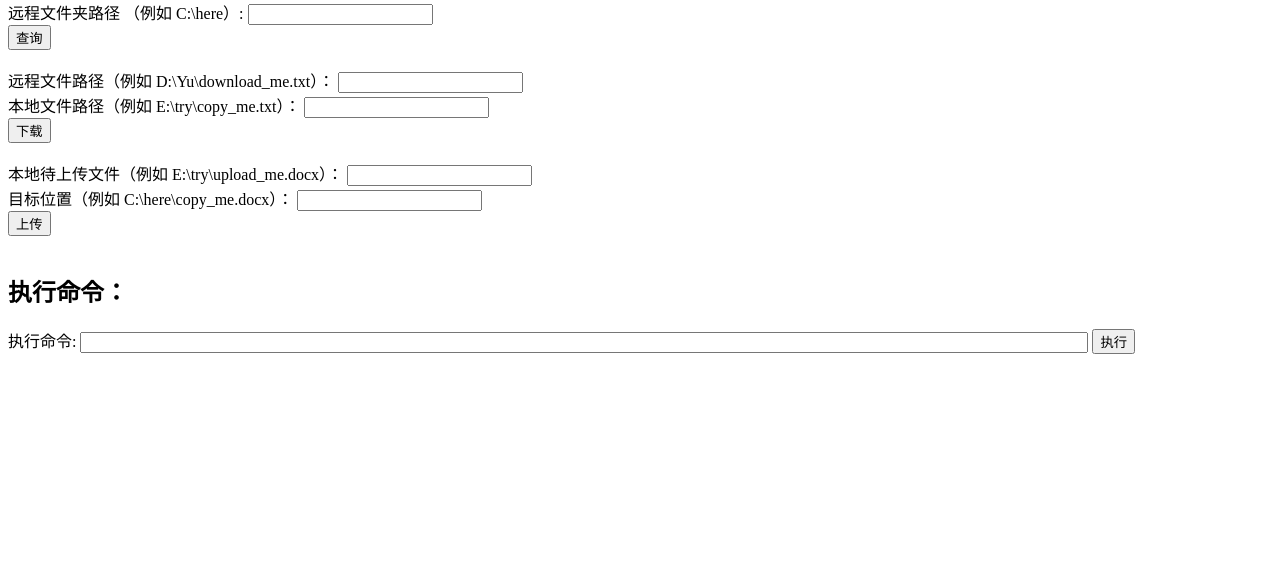
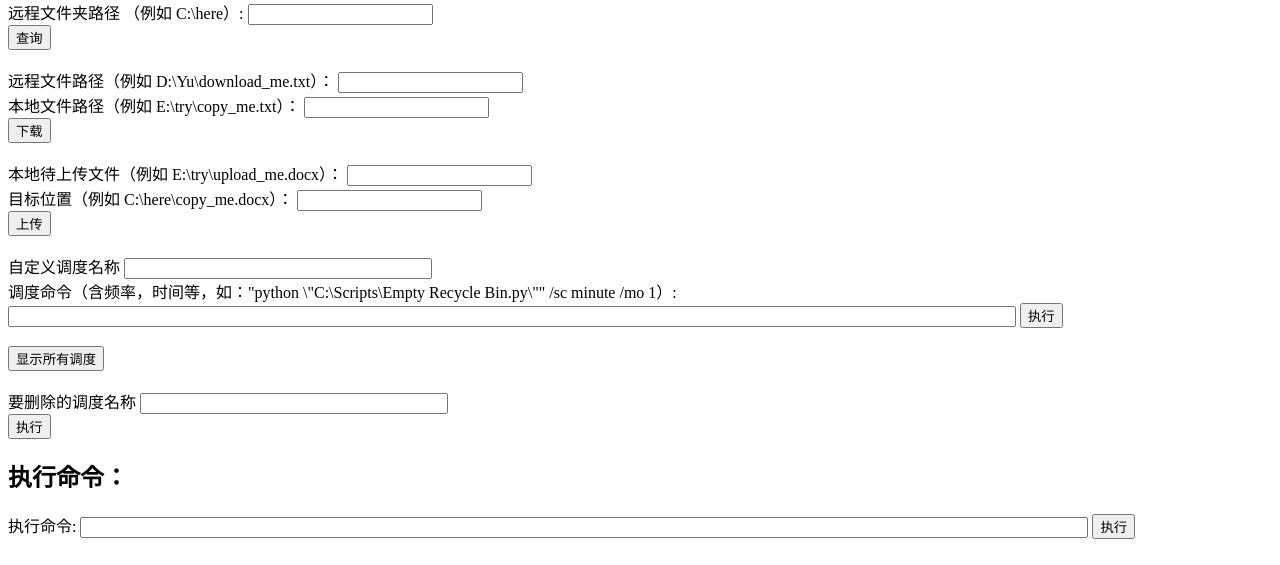
Before and after one commit to guyubs/ServerManager, a Flask app: template templates/batch_operation.html in a window 1280 px wide. Shown: the part 641-1206 px from the top of the page. Before the commit the page ends 995 px from the top, so only its background shows below. Run offline with Flask 3, Linux system fonts and the light colour scheme; the template is opened without the code that fills it, so the values that code supplies are empty.

Commit message:
调度功能：可以从原执行命令输入框执行，可以从增加的调度名，具体命令处分两步填写整体命令。另外增加查询现有调度和删除调度的按钮。

```diff
--- a/app.py
+++ b/app.py
@@ -419,6 +419,9 @@ def batch_operation():  # 连接服务器
         except Exception as e:
             failed_servers.append({'server': server, 'error': str(e)})
 
+
+
+
     return render_template('batch_operation.html', connected_servers=connected_servers, failed_servers=failed_servers)
 
 
--- a/templates/batch_operation.html
+++ b/templates/batch_operation.html
@@ -51,16 +51,9 @@
                     <button type="submit" name="command" value='typeperf "\PhysicalDisk(*)\Disk Bytes/sec" -sc 1'>查询磁盘IO</button>
                 </form><br>
 
-
-
-
-
-
-
-
                 <form action="/batch_execute" method="POST" onsubmit="editCommand()">
-                    <label for="command">输入要杀的进程（含后缀）:</label>
-                    <input type="text" id="command" name="command" style="width: 300px;">
+                    <label for="kill_command">输入要杀的进程（含后缀）:</label>
+                    <input type="text" id="kill_command" name="command" style="width: 300px;">
                     <input type="submit" value="杀进程">
                 </form><br>
                 <form action="{{ url_for('batch_show_directory_files') }}" method="post">
@@ -84,6 +77,21 @@
                     <input type="text" id="remote_file_path" name="remote_file_path"><br>
                     <input type="submit" value="上传">
                 </form><br>
+                <form action="/batch_execute" method="POST" onsubmit="return myCommand()">
+                  <label for="command1">自定义调度名称</label>
+                  <input type="text" id="command1" name="command" style="width: 300px;"><br>
+                  <label for="command2">调度命令（含频率，时间等，如："python \"C:\Scripts\Empty Recycle Bin.py\"" /sc minute /mo 1）:</label><br>
+                  <input type="text" id="command2" name="command2" style="width: 1000px;">
+                  <input type="submit" value="执行">
+                </form><br>
+                <form method="POST" action="/batch_execute">
+                    <button type="submit" name="command" value='schtasks /query /fo LIST /v'>显示所有调度</button>
+                </form><br>
+                <form action="/batch_execute" method="POST" onsubmit="deleteSchedule()">
+                    <label for="delete_schedule">要删除的调度名称</label>
+                    <input type="text" id="delete_schedule" name="command" style="width: 300px;"><br>
+                    <input type="submit" value="执行">
+                </form>
 
                 <h2>执行命令：</h2>
                 <form action="/batch_execute" method="POST">
@@ -126,11 +134,30 @@
 
         // 杀进程，补全命令
         function editCommand() {
-            let commandInput = document.getElementById("command");
+            let commandInput = document.getElementById("kill_command");
             let originalCommand = commandInput.value;
             let newCommand = "taskkill /im " + originalCommand + " /f";
             commandInput.value = newCommand;
         }
+
+        // 删除调度
+        function deleteSchedule() {
+            let commandInput = document.getElementById("delete_schedule");
+            let originalCommand = commandInput.value;
+            let newCommand = "schtasks /delete /tn " + originalCommand + " /f ";
+            commandInput.value = newCommand;
+        }
+
+          // 自定义调度，接收两个inputs并改装
+        function myCommand() {
+            let commandInput1 = document.getElementById("command1");
+            let commandInput2 = document.getElementById("command2");
+            let originalCommand1 = commandInput1.value;
+            let originalCommand2 = commandInput2.value;
+            let newCommand = "schtasks /create /tn \"" + originalCommand1 + "\" /tr " + originalCommand2;
+            document.getElementById("command").value = newCommand;
+            commandInput1.value = newCommand;
+          }
         </script>
     </body>
 </html>
```
